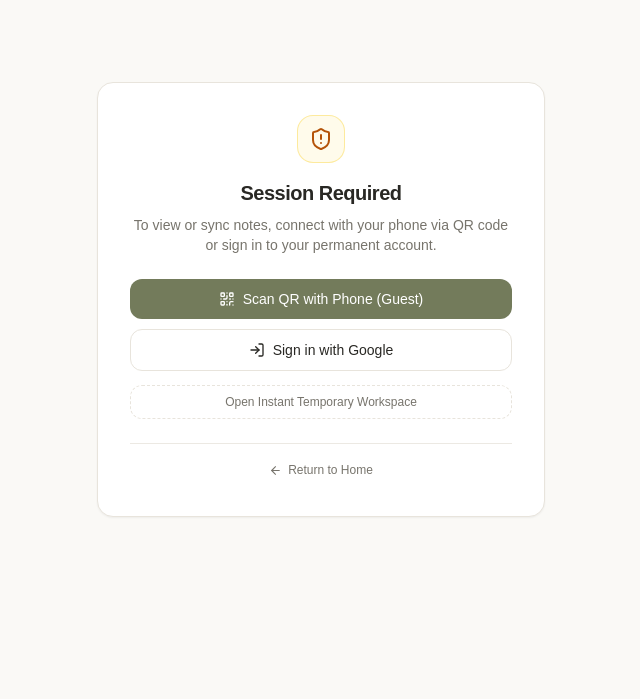
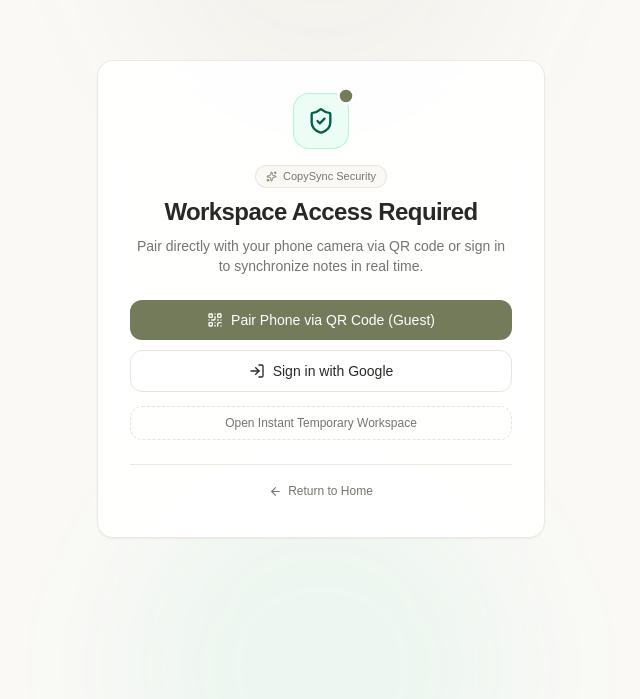
Before and after one commit to tarunkumarhp72/CopySync, a Next.js app in the folder frontend/: page /notes in a window 1280 px wide. Shown: the part 101-800 px from the top of the page, without its empty margins (319-959 px from the left). Built offline with nearby package versions, Linux system fonts and the light colour scheme.

Commit message:
feat: polish UI with Motion springs, interactive states & modern design system principles

```diff
--- a/frontend/src/app/not-found.tsx
+++ b/frontend/src/app/not-found.tsx
@@ -1,5 +1,32 @@
+"use client";
+
 import Link from "next/link";
 import { Clipboard, Compass, FileText, QrCode, Home, ArrowLeft } from "lucide-react";
+import { motion } from "motion/react";
+
+const containerVariants = {
+  hidden: { opacity: 0, y: 16 },
+  visible: {
+    opacity: 1,
+    y: 0,
+    transition: {
+      type: "spring" as const,
+      stiffness: 260,
+      damping: 24,
+      staggerChildren: 0.08,
+      delayChildren: 0.05,
+    },
+  },
+};
+
+const itemVariants = {
+  hidden: { opacity: 0, y: 12 },
+  visible: {
+    opacity: 1,
+    y: 0,
+    transition: { type: "spring" as const, stiffness: 300, damping: 25 },
+  },
+};
 
 export default function NotFound() {
   return (
@@ -7,17 +34,21 @@ export default function NotFound() {
       {/* Top Header */}
       <header className="border-b border-border/80 bg-background/90 backdrop-blur-md">
         <div className="mx-auto flex h-16 max-w-5xl items-center justify-between px-6 sm:px-8">
-          <Link href="/" className="flex items-center gap-2.5 font-medium tracking-tight text-foreground">
-            <span className="grid size-8 place-items-center rounded-lg bg-accent text-white shadow-xs">
+          <Link href="/" className="flex items-center gap-2.5 font-medium tracking-tight text-foreground group">
+            <motion.span
+              whileHover={{ rotate: [0, -6, 6, 0] }}
+              transition={{ duration: 0.35 }}
+              className="grid size-8 place-items-center rounded-lg bg-accent text-white shadow-xs"
+            >
               <Clipboard size={17} strokeWidth={2.2} />
-            </span>
+            </motion.span>
             <span className="text-base font-semibold tracking-tight">CopySync</span>
           </Link>
           <Link
             href="/"
-            className="flex items-center gap-1.5 text-xs sm:text-sm font-medium text-muted transition hover:text-foreground"
+            className="flex items-center gap-1.5 text-xs sm:text-sm font-medium text-muted transition hover:text-foreground group"
           >
-            <ArrowLeft size={15} />
+            <ArrowLeft size={15} className="group-hover:-translate-x-0.5 transition-transform" />
             <span>Return home</span>
           </Link>
         </div>
@@ -25,27 +56,40 @@ export default function NotFound() {
 
       {/* Main 404 Content */}
       <main className="mx-auto flex-1 flex flex-col items-center justify-center max-w-md w-full px-4 py-12 text-center">
-        <div className="relative mb-6">
-          <div className="grid size-20 place-items-center rounded-3xl bg-cream border border-border/90 text-accent shadow-sm">
-            <Compass size={36} strokeWidth={1.8} className="animate-spin-slow" />
-          </div>
+        <motion.div
+          variants={containerVariants}
+          initial="hidden"
+          animate="visible"
+          className="w-full flex flex-col items-center"
+        >
+          <motion.div variants={itemVariants} className="relative mb-6">
+            <motion.div
+              animate={{ rotate: 360 }}
+              transition={{ duration: 30, repeat: Infinity, ease: "linear" }}
+              className="grid size-20 place-items-center rounded-3xl bg-cream border border-border/90 text-accent shadow-sm"
+            >
+              <Compass size={36} strokeWidth={1.8} />
+            </motion.div>
             <span className="absolute -top-1.5 -right-1.5 rounded-full bg-accent px-2 py-0.5 text-[11px] font-bold text-white shadow-xs">
               404
             </span>
-        </div>
+          </motion.div>
 
+          <motion.div variants={itemVariants}>
             <h1 className="text-2xl sm:text-3xl font-semibold tracking-tight text-foreground">
               Page not found
             </h1>
             <p className="mt-2 text-sm text-muted leading-relaxed">
               The note, link, or route you are looking for doesn&apos;t exist, expired, or was moved.
             </p>
+          </motion.div>
 
           {/* Quick Nav Cards */}
-        <div className="mt-8 flex flex-col gap-2.5 w-full">
+          <motion.div variants={itemVariants} className="mt-8 flex flex-col gap-2.5 w-full">
+            <motion.div whileHover={{ scale: 1.015, y: -1 }} whileTap={{ scale: 0.985 }}>
               <Link
                 href="/notes"
-            className="flex items-center justify-between rounded-xl border border-border bg-card p-3.5 text-left text-xs sm:text-sm font-medium text-foreground hover:bg-cream/50 transition shadow-2xs group"
+                className="flex items-center justify-between rounded-xl border border-border bg-card p-3.5 text-left text-xs sm:text-sm font-medium text-foreground hover:bg-cream/50 transition shadow-2xs group w-full"
               >
                 <span className="flex items-center gap-3">
                   <span className="grid size-8 place-items-center rounded-lg bg-accent/10 text-accent">
@@ -56,12 +100,14 @@ export default function NotFound() {
                     <span className="text-[11px] text-muted font-normal">View and edit your sync notes</span>
                   </span>
                 </span>
-            <span className="text-muted group-hover:translate-x-0.5 transition-transform text-xs">→</span>
+                <span className="text-muted group-hover:translate-x-1 transition-transform text-xs">→</span>
               </Link>
+            </motion.div>
 
+            <motion.div whileHover={{ scale: 1.015, y: -1 }} whileTap={{ scale: 0.985 }}>
               <Link
                 href="/guest"
-            className="flex items-center justify-between rounded-xl border border-border bg-card p-3.5 text-left text-xs sm:text-sm font-medium text-foreground hover:bg-cream/50 transition shadow-2xs group"
+                className="flex items-center justify-between rounded-xl border border-border bg-card p-3.5 text-left text-xs sm:text-sm font-medium text-foreground hover:bg-cream/50 transition shadow-2xs group w-full"
               >
                 <span className="flex items-center gap-3">
                   <span className="grid size-8 place-items-center rounded-lg bg-accent/10 text-accent">
@@ -72,17 +118,21 @@ export default function NotFound() {
                     <span className="text-[11px] text-muted font-normal">Fast 1-to-1 sync without account</span>
                   </span>
                 </span>
-            <span className="text-muted group-hover:translate-x-0.5 transition-transform text-xs">→</span>
+                <span className="text-muted group-hover:translate-x-1 transition-transform text-xs">→</span>
               </Link>
+            </motion.div>
 
+            <motion.div whileHover={{ scale: 1.01 }} whileTap={{ scale: 0.985 }}>
               <Link
                 href="/"
-            className="flex items-center justify-center gap-2 rounded-xl border border-border bg-white py-2.5 text-xs font-medium text-muted hover:text-foreground hover:bg-cream/40 transition mt-1"
+                className="flex items-center justify-center gap-2 rounded-xl border border-border bg-white py-2.5 text-xs font-medium text-muted hover:text-foreground hover:bg-cream/40 transition mt-1 w-full"
               >
                 <Home size={14} />
                 <span>Go to CopySync Homepage</span>
               </Link>
-        </div>
+            </motion.div>
+          </motion.div>
+        </motion.div>
       </main>
     </div>
   );
--- a/frontend/src/app/notes/page.tsx
+++ b/frontend/src/app/notes/page.tsx
@@ -3,8 +3,33 @@
 import { useEffect, useState } from "react";
 import Link from "next/link";
 import { NotesWorkspace } from "@/features/notes/NotesWorkspace";
-import { ShieldAlert, QrCode, LogIn, ArrowLeft, Loader2 } from "lucide-react";
+import { ShieldCheck, QrCode, LogIn, ArrowLeft, Loader2, Sparkles } from "lucide-react";
 import { motion } from "motion/react";
+
+const cardVariants = {
+  hidden: { opacity: 0, y: 16, scale: 0.97 },
+  visible: {
+    opacity: 1,
+    y: 0,
+    scale: 1,
+    transition: {
+      type: "spring" as const,
+      stiffness: 280,
+      damping: 24,
+      staggerChildren: 0.08,
+      delayChildren: 0.1,
+    },
+  },
+};
+
+const itemVariants = {
+  hidden: { opacity: 0, y: 10 },
+  visible: {
+    opacity: 1,
+    y: 0,
+    transition: { type: "spring" as const, stiffness: 300, damping: 25 },
+  },
+};
 
 export default function NotesPage() {
   const [tokenReady, setTokenReady] = useState(false);
@@ -57,7 +82,13 @@ export default function NotesPage() {
   if (!tokenReady) {
     return (
       <div className="grid min-h-screen place-items-center bg-background">
+        <motion.div
+          initial={{ opacity: 0, scale: 0.8 }}
+          animate={{ opacity: 1, scale: 1 }}
+          transition={{ duration: 0.2 }}
+        >
           <Loader2 size={32} className="animate-spin text-accent" />
+        </motion.div>
       </div>
     );
   }
@@ -65,66 +96,92 @@ export default function NotesPage() {
   // Route Security: Guard against unauthenticated access
   if (!hasAccess) {
     return (
-      <main className="min-h-screen bg-background flex flex-col items-center justify-center p-4 sm:p-6">
+      <main className="min-h-screen bg-background relative overflow-hidden flex flex-col items-center justify-center p-4 sm:p-6">
+        {/* Soft Ambient Background Glow */}
+        <div className="pointer-events-none absolute -top-40 left-1/2 -translate-x-1/2 size-96 rounded-full bg-accent/5 blur-3xl" />
+        <div className="pointer-events-none absolute -bottom-40 left-1/2 -translate-x-1/2 size-96 rounded-full bg-emerald-500/5 blur-3xl" />
+
         <motion.div
-          initial={{ opacity: 0, y: 12 }}
-          animate={{ opacity: 1, y: 0 }}
-          className="w-full max-w-md rounded-2xl border border-border bg-card p-6 sm:p-8 shadow-sm text-center"
+          variants={cardVariants}
+          initial="hidden"
+          animate="visible"
+          className="relative w-full max-w-md rounded-2xl border border-border/80 bg-card/90 backdrop-blur-md p-6 sm:p-8 shadow-sm text-center"
         >
-          <div className="mx-auto grid size-12 place-items-center rounded-2xl bg-amber-50 text-amber-700 border border-amber-200/80 mb-4">
-            <ShieldAlert size={24} />
+          <motion.div variants={itemVariants} className="mx-auto mb-4 flex justify-center">
+            <div className="relative">
+              <div className="grid size-14 place-items-center rounded-2xl bg-emerald-50 text-emerald-800 border border-emerald-200/80 shadow-2xs">
+                <ShieldCheck size={28} />
               </div>
+              <motion.span
+                animate={{ scale: [1, 1.25, 1], opacity: [0.6, 1, 0.6] }}
+                transition={{ duration: 2.2, repeat: Infinity, ease: "easeInOut" }}
+                className="absolute -top-1 -right-1 size-3.5 rounded-full bg-accent border-2 border-white"
+              />
+            </div>
+          </motion.div>
 
-          <h1 className="text-xl font-semibold tracking-tight text-foreground">
-            Session Required
+          <motion.div variants={itemVariants}>
+            <div className="inline-flex items-center gap-1.5 rounded-full border border-border/80 bg-background px-2.5 py-0.5 text-[11px] font-medium text-muted mb-2">
+              <Sparkles size={11} className="text-accent" />
+              <span>CopySync Security</span>
+            </div>
+            <h1 className="text-xl sm:text-2xl font-semibold tracking-tight text-foreground">
+              Workspace Access Required
             </h1>
             <p className="mt-2 text-xs sm:text-sm text-muted leading-relaxed">
-            To view or sync notes, connect with your phone via QR code or sign in to your permanent account.
+              Pair directly with your phone camera via QR code or sign in to synchronize notes in real time.
             </p>
+          </motion.div>
 
-          <div className="mt-6 flex flex-col gap-2.5">
+          <motion.div variants={itemVariants} className="mt-6 flex flex-col gap-2.5">
+            <motion.div whileHover={{ scale: 1.015, y: -1 }} whileTap={{ scale: 0.985 }}>
               <Link
                 href="/guest"
-              className="flex items-center justify-center gap-2 rounded-xl bg-accent px-4 py-2.5 text-xs sm:text-sm font-medium text-white shadow-xs hover:opacity-95 transition"
+                className="flex items-center justify-center gap-2 rounded-xl bg-accent px-4 py-2.5 text-xs sm:text-sm font-medium text-white shadow-xs hover:bg-accent/95 transition w-full"
               >
                 <QrCode size={16} />
-              <span>Scan QR with Phone (Guest)</span>
+                <span>Pair Phone via QR Code (Guest)</span>
               </Link>
+            </motion.div>
 
+            <motion.div whileHover={{ scale: 1.015, y: -1 }} whileTap={{ scale: 0.985 }}>
               <Link
                 href="/login"
-              className="flex items-center justify-center gap-2 rounded-xl border border-border bg-white px-4 py-2.5 text-xs sm:text-sm font-medium text-foreground hover:bg-cream/50 transition shadow-2xs"
+                className="flex items-center justify-center gap-2 rounded-xl border border-border bg-white px-4 py-2.5 text-xs sm:text-sm font-medium text-foreground hover:bg-cream/50 transition shadow-2xs w-full"
               >
                 <LogIn size={16} />
                 <span>Sign in with Google</span>
               </Link>
+            </motion.div>
 
-            <button
+            <motion.button
               type="button"
+              whileHover={{ scale: 1.01 }}
+              whileTap={{ scale: 0.985 }}
               onClick={() => void createQuickGuestWorkspace()}
               disabled={isInitializingGuest}
-              className="mt-1 flex items-center justify-center gap-1.5 rounded-xl border border-dashed border-border py-2 text-xs text-muted hover:text-foreground transition disabled:opacity-50"
+              className="mt-1 flex items-center justify-center gap-1.5 rounded-xl border border-dashed border-border py-2 text-xs font-medium text-muted hover:text-foreground hover:bg-cream/30 transition disabled:opacity-50"
             >
               {isInitializingGuest ? (
                 <>
                   <Loader2 size={13} className="animate-spin text-accent" />
-                  <span>Setting up guest workspace...</span>
+                  <span>Setting up temporary workspace...</span>
                 </>
               ) : (
                 <span>Open Instant Temporary Workspace</span>
               )}
-            </button>
-          </div>
+            </motion.button>
+          </motion.div>
 
-          <div className="mt-6 pt-4 border-t border-border/80">
+          <motion.div variants={itemVariants} className="mt-6 pt-4 border-t border-border/80">
             <Link
               href="/"
-              className="inline-flex items-center gap-1.5 text-xs text-muted hover:text-foreground transition"
+              className="inline-flex items-center gap-1.5 text-xs text-muted hover:text-foreground transition group"
             >
-              <ArrowLeft size={13} />
+              <ArrowLeft size={13} className="group-hover:-translate-x-0.5 transition-transform" />
               <span>Return to Home</span>
             </Link>
-          </div>
+          </motion.div>
         </motion.div>
       </main>
     );
```
Also changed, not shown: frontend/src/components/ui/ProfessionalQRCode.tsx (+6 -3 lines). Lines whose indentation alone changed are shown as unchanged.
